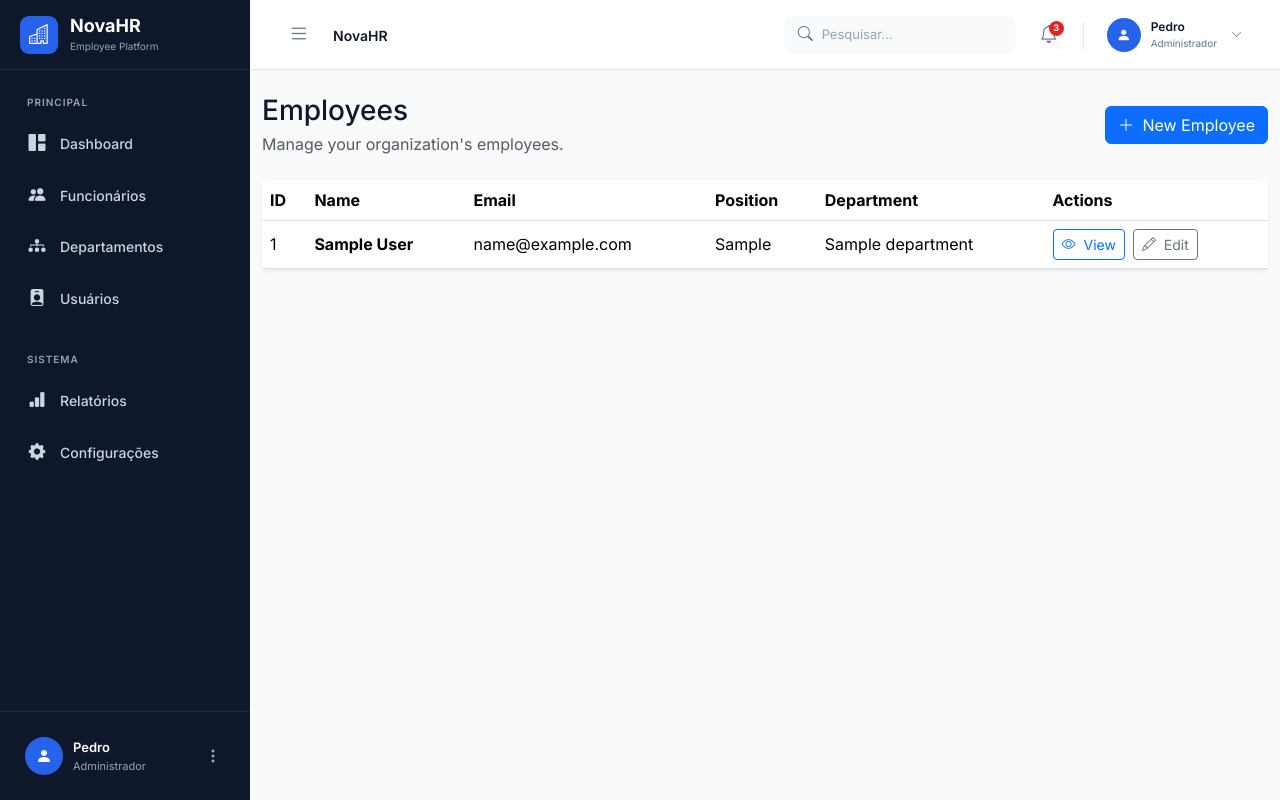
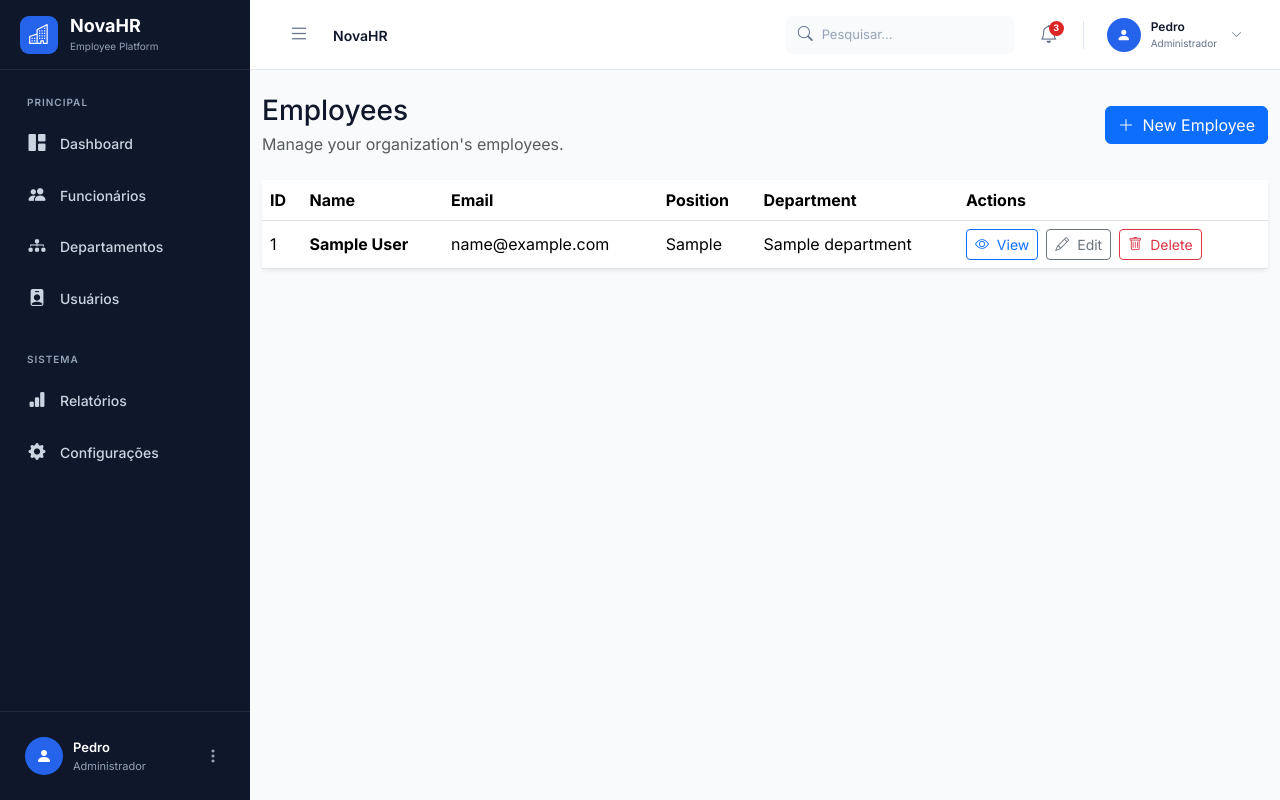
Before and after one commit to panzo1f/employee-management-system, a Flask app: page /employees/ in a window 1280 px wide. Run offline with Flask 3, Linux system fonts and the light colour scheme; tables that the repository leaves empty hold one stand-in row (values such as "Sample post").

Commit message:
feat: add employee deletion

```diff
--- a/app/templates/employees/list.html
+++ b/app/templates/employees/list.html
@@ -97,6 +97,21 @@ Employees | NovaHR
                                                 Edit
                                             </a>
 
+                                            <form
+                                                method="POST"
+                                                action="{{ url_for('employees.delete_employee', employee_id=employee.id) }}"
+                                                onsubmit="return confirm('Are you sure you want to delete this employee?');"
+                                                class="d-inline"
+                                            >
+                                                <button
+                                                    type="submit"
+                                                    class="btn btn-sm btn-outline-danger"
+                                                >
+                                                    <i class="bi bi-trash me-1"></i>
+                                                    Delete
+                                                </button>
+                                            </form>
+
                                         </div>
                                     </td>
 
```
